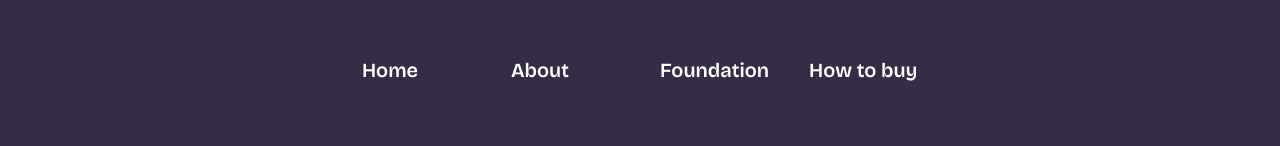
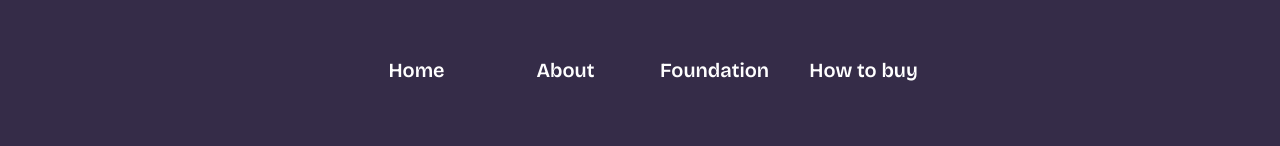
Before and after one commit to Jerryemmanuel01/web3-project, a React (Vite) app: page / in a window 1280 px wide. Shown: the part 3049-3195 px from the top of the page. Built offline with nearby package versions, Linux system fonts and the light colour scheme; a web font is replaced by a local one.

Commit message:
footer links centered

```diff
--- a/src/components/footer/Footer.jsx
+++ b/src/components/footer/Footer.jsx
@@ -43,14 +43,14 @@ const Footer = () => {
         >
           <ul className="grid grid-cols-2 md:grid-cols-4 gap-10 font-semibold text-xl">
             {links.map((link, i) => (
-              <li key={i}>
+              <li key={i} className="text-center">
                 <Link
                   to={link.link}
                   smooth={true}
                   activeClass="active"
                   spy={true}
                   duration={1000}
-                  className="hover:text-secondary cursor-pointer"
+                  className="hover:text-secondary cursor-pointer "
                 >
                   {link.name}
                 </Link>
```
